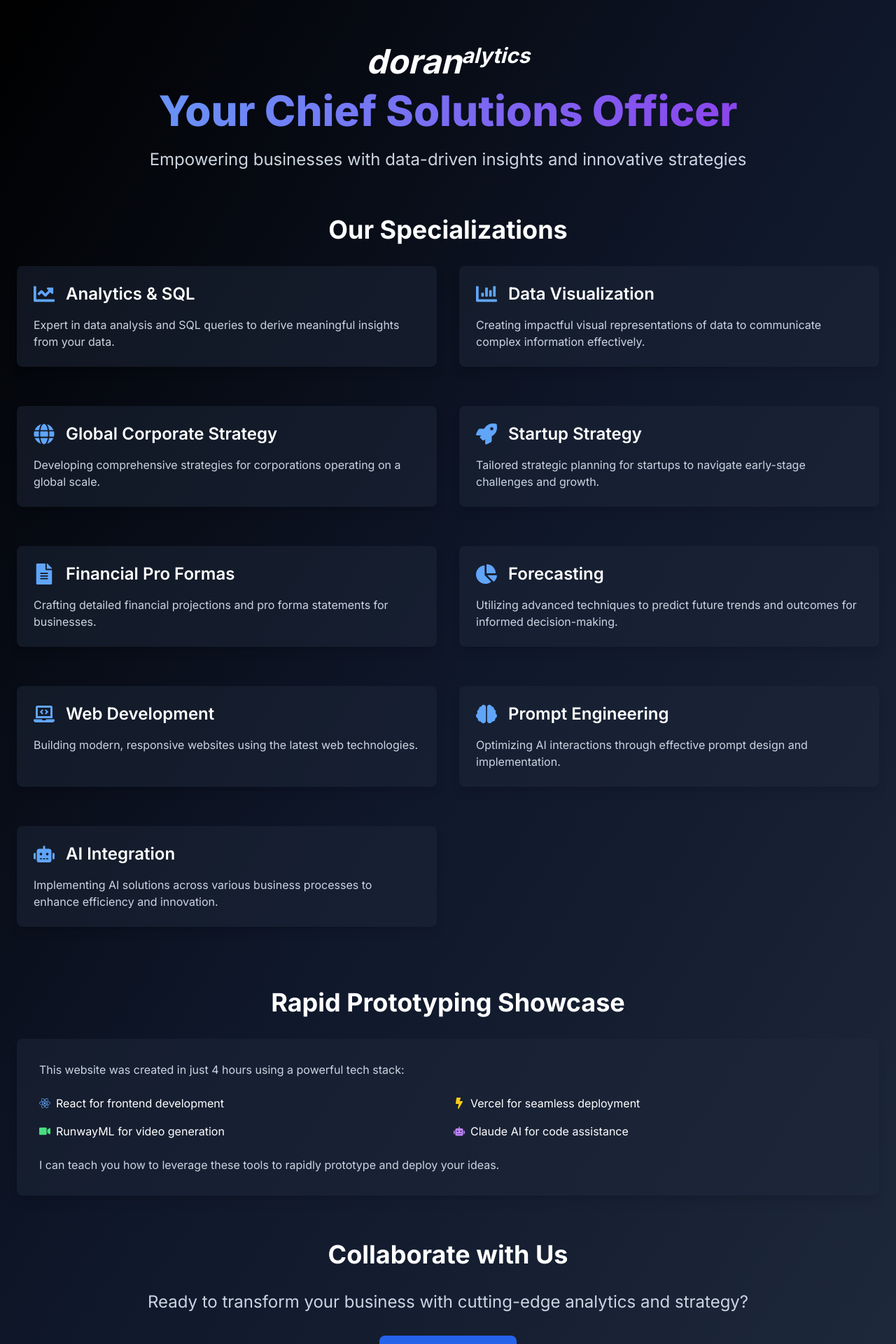
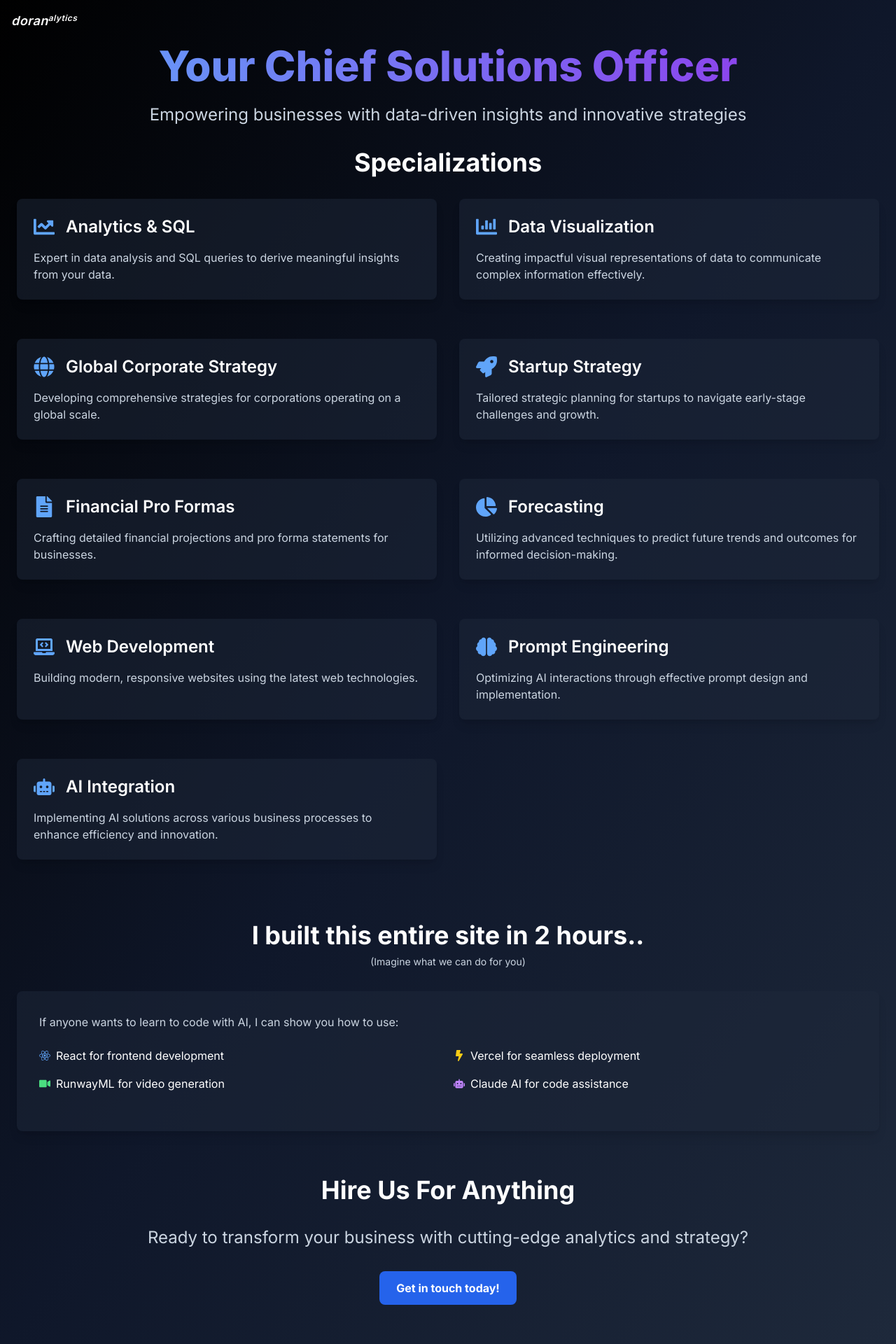
Before and after one commit to doranalytics/doranalytics, a Next.js app: page /consulting in a window 1280 px wide. Shown: the top 1920 px of the page at 70% size. Built offline with nearby package versions, Linux system fonts and the light colour scheme.

Commit message:
nitpicky

```diff
--- a/app/consulting/page.tsx
+++ b/app/consulting/page.tsx
@@ -42,16 +42,19 @@ export default function Consulting() {
   return (
     <main className="min-h-screen bg-gradient-to-br from-black via-slate-900 to-slate-800 text-white">
       <div className="container mx-auto px-6 py-16">
-        <header className="mb-16 text-center">
-          <Link href="/" className="text-5xl italic font-bold mb-4 inline-block">
-            doran<sup className="text-3xl">alytics</sup>
-          </Link>
+        <header className="mb-8 text-center">
+        <div className="fixed top-0 left-0 p-4">
+  <Link href="/" className="text-lg italic tracking-wide font-semibold mb-4 inline-block">
+    doran<sup className="text-xs">alytics</sup>
+  </Link>
+</div>
+
           <h1 className="text-6xl font-extrabold mb-6 bg-clip-text text-transparent bg-gradient-to-r from-blue-400 to-purple-600">Your Chief Solutions Officer</h1>
           <p className="text-2xl text-slate-300">Empowering businesses with data-driven insights and innovative strategies</p>
         </header>
 
         <section className="mb-16">
-          <h2 className="text-4xl font-bold mb-8 text-center">Our Specializations</h2>
+          <h2 className="text-4xl font-bold mb-8 text-center">Specializations</h2>
           <div className="grid md:grid-cols-2 gap-8">
             {services.map((service, index) => (
               <ServiceCard key={index} title={service.title} description={service.description} icon={service.icon} />
@@ -60,10 +63,12 @@ export default function Consulting() {
         </section>
 
         <section className="mb-16">
-          <h2 className="text-4xl font-bold mb-8 text-center">Rapid Prototyping Showcase</h2>
+          <h2 className="text-4xl font-bold mb-2 text-center">I built this entire site in 2 hours..</h2>
+          <p className="text-sm text-center mb-8 text-slate-300">
+(Imagine what we can do for you)          </p>
           <div className="bg-slate-800 bg-opacity-50 p-8 rounded-lg shadow-lg">
             <p className="mb-6 text-slate-300">
-              This website was created in just 4 hours using a powerful tech stack:
+              If anyone wants to learn to code with AI, I can show you how to use:
             </p>
             <ul className="list-none mb-6 grid grid-cols-2 gap-4">
               <li className="flex items-center"><FaReact className="text-blue-400 mr-2" /> React for frontend development</li>
@@ -71,14 +76,12 @@ export default function Consulting() {
               <li className="flex items-center"><FaVideo className="text-green-400 mr-2" /> RunwayML for video generation</li>
               <li className="flex items-center"><FaRobot className="text-purple-400 mr-2" /> Claude AI for code assistance</li>
             </ul>
-            <p className="text-slate-300">
-              I can teach you how to leverage these tools to rapidly prototype and deploy your ideas.
-            </p>
+
           </div>
         </section>
 
         <section className="text-center">
-          <h2 className="text-4xl font-bold mb-8">Collaborate with Us</h2>
+          <h2 className="text-4xl font-bold mb-8">Hire Us For Anything</h2>
           <p className="text-2xl mb-8 text-slate-300">
             Ready to transform your business with cutting-edge analytics and strategy?
           </p>
--- a/app/page.tsx
+++ b/app/page.tsx
@@ -88,7 +88,7 @@ export default function Home() {
 
       <div className="relative z-10 flex min-h-screen">
         <div className="bg-black bg-opacity-50 p-8 flex flex-col justify-center space-y-6">
-          <h1 className="text-4xl italic text-white">
+          <h1 className="text-4xl italic font-semibold tracking-wide text-white">
             doran<sup className="text-2xl">alytics</sup>
           </h1>
           <div className="space-y-6">
@@ -96,7 +96,7 @@ export default function Home() {
               <p className="text-xs text-white">Founded:</p>
               <Link
                 href="https://www.contentsquared.ai"
-                className="inline-block font-semibold text-white text-xl bg-white bg-opacity-20 px-3 py-1 rounded transition-all duration-300 hover:bg-opacity-30 hover:text-gray-100"
+                className="inline-block font-semibold text-white text-lg bg-slate-400 bg-opacity-20 px-3 py-1 rounded transition-all duration-300 hover:bg-opacity-30 hover:text-gray-100"
                 target="_blank"
                 rel="noopener noreferrer"
               >
@@ -115,14 +115,14 @@ export default function Home() {
               target="_blank"
               rel="noopener noreferrer"
             >
-              substack
+              articles
             </Link>
           </div>
           <Dropdown title="socials" items={socials} />
           <Dropdown title="modern leverage pod" items={podcast} />
           <button
             onClick={changeBackgroundVideo}
-            className="text-white bg-white bg-opacity-20 px-4 py-2 rounded transition-all duration-300 hover:bg-opacity-30 hover:text-gray-100"
+            className="text-white text-xs w-32 bg-slate-400 bg-opacity-10 px-4 py-2 rounded-lg transition-all duration-300 hover:bg-opacity-30 hover:text-gray-100"
           >
             change video
           </button>
```
